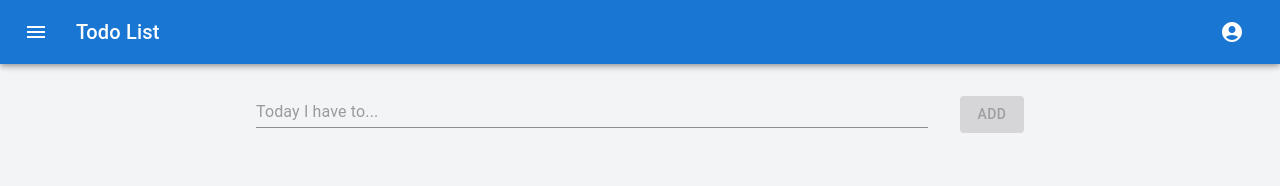
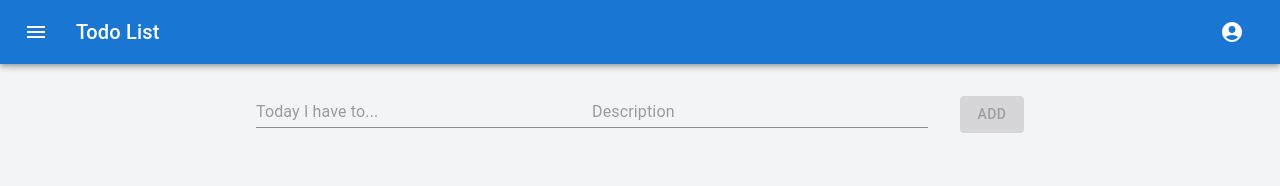
Before and after one commit to daniudo557/todo-list, a React (Create React App) app: page / in a window 1280 px wide. Shown: the top 186 px of the page. Built offline with nearby package versions, Linux system fonts and the light colour scheme; the HTML template or start-up script is replaced by a standard one.

Commit message:
Include description field on todo input

```diff
--- a/src/components/TodoInput/index.tsx
+++ b/src/components/TodoInput/index.tsx
@@ -9,20 +9,35 @@ interface TodoInputProps {
 
 const TodoInput = ({ submitTodo }: TodoInputProps) => {
   const [label, setLabel] = useState<string>();
+  const [hasLabelError, setHasLabelError] = useState<boolean>(false);
+  const [description, setDescription] = useState<string>();
+  const [hasDescriptionError, setHasDescriptionError] =
+    useState<boolean>(false);
 
-  const handleChangeTodo = (event: ChangeEvent<HTMLInputElement>) => {
-    setLabel(event.target.value);
+  const handleChangeLabel = (event: ChangeEvent<HTMLInputElement>) => {
+    const newLabel = event.target.value;
+
+    setHasLabelError(newLabel.length < 3);
+    setLabel(newLabel);
+  };
+
+  const handleChangeDescription = (event: ChangeEvent<HTMLInputElement>) => {
+    const newDescription = event.target.value;
+
+    setHasDescriptionError(newDescription.length < 3);
+    setDescription(newDescription);
   };
 
   const handleSubmit = (event: SyntheticEvent) => {
     event.preventDefault();
 
-    if (!label) return;
+    if (!label || !description) return;
 
-    const id = new Date().getTime() / 1000;
-    const newTodo: Todo = { id, label };
+    const id = new Date().getTime();
+    const newTodo: Todo = { id, label, description };
 
     setLabel(undefined);
+    setDescription(undefined);
 
     return submitTodo(newTodo);
   };
@@ -33,8 +48,21 @@ const TodoInput = ({ submitTodo }: TodoInputProps) => {
         className="text-field"
         variant="standard"
         value={label ?? ""}
+        error={hasLabelError}
+        helperText={hasLabelError && "Label must have more than 3 characters"}
         placeholder="Today I have to..."
-        onChange={handleChangeTodo}
+        onChange={handleChangeLabel}
+      />
+      <TextField
+        className="text-field"
+        variant="standard"
+        value={description ?? ""}
+        error={hasDescriptionError}
+        helperText={
+          hasDescriptionError && "Descrition must have more than 3 characters"
+        }
+        placeholder="Description"
+        onChange={handleChangeDescription}
       />
       <Button
         sx={{ marginLeft: 4 }}
@@ -42,7 +70,9 @@ const TodoInput = ({ submitTodo }: TodoInputProps) => {
         variant="contained"
         type="submit"
         value="Submit"
-        disabled={!label}
+        disabled={
+          !label || !description || hasLabelError || hasDescriptionError
+        }
       >
         Add
       </Button>
```
